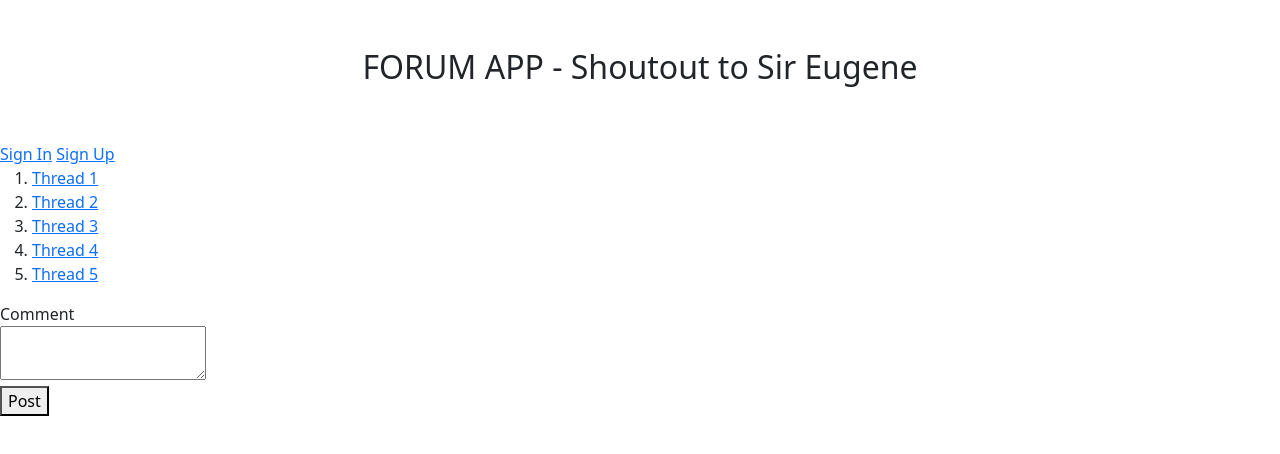
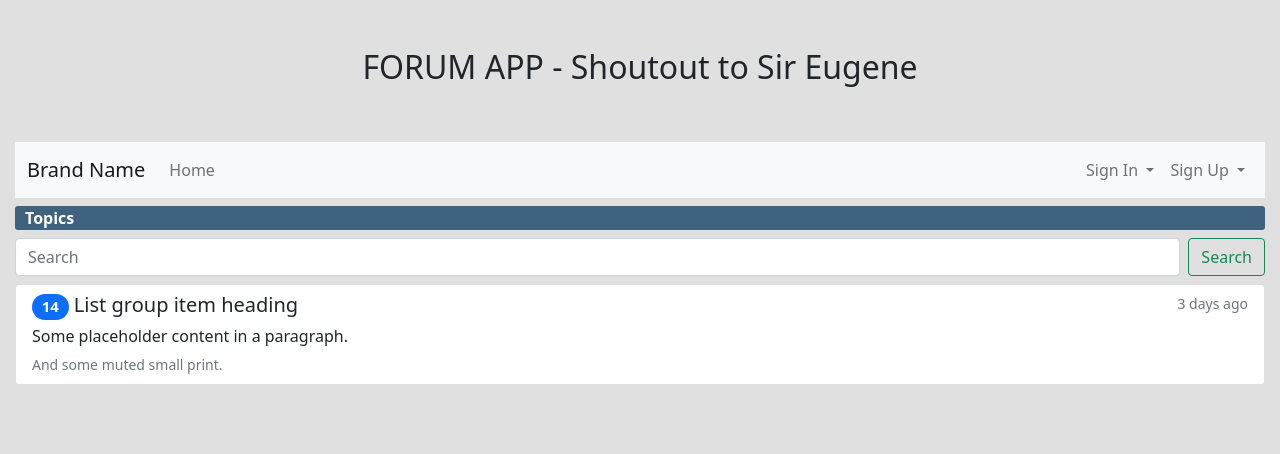
Before and after one commit to JunSayke/Forum-App, a plain HTML site: page index.html in a window 1280 px wide. Drawn offline with nearby package versions, Linux system fonts and the light colour scheme; no server answers.

Commit message:
Updated index.html

```diff
--- a/index.html
+++ b/index.html
@@ -6,63 +6,128 @@
     <meta name="viewport" content="width=device-width, initial-scale=1.0">
     <script src="https://code.jquery.com/jquery-3.7.1.js"
         integrity="sha256-eKhayi8LEQwp4NKxN+CfCh+3qOVUtJn3QNZ0TciWLP4=" crossorigin="anonymous"></script>
+    <script src="https://cdn.jsdelivr.net/npm/bootstrap@5.0.2/dist/js/bootstrap.bundle.min.js"
+        integrity="sha384-MrcW6ZMFYlzcLA8Nl+NtUVF0sA7MsXsP1UyJoMp4YLEuNSfAP+JcXn/tWtIaxVXM"
+        crossorigin="anonymous"></script>
     <link href="https://cdn.jsdelivr.net/npm/bootstrap@5.0.2/dist/css/bootstrap.min.css" rel="stylesheet"
         integrity="sha384-EVSTQN3/azprG1Anm3QDgpJLIm9Nao0Yz1ztcQTwFspd3yD65VohhpuuCOmLASjC" crossorigin="anonymous">
-    <script type="text/javascript" src="scripts.js"></script>
+    <!-- <script type="text/javascript" src="scripts.js"></script> -->
     <!-- <link rel="stylesheet" type="text/css" href="styles.css"> -->
     <title>Home - Forum App</title>
 </head>
 
-<body>
+<body style="background-color: #e0e0e0; padding: 0 15px;">
     <header>
         <h2 id="title" class="text-center p-5">FORUM APP - Shoutout to Sir Eugene</h2>
-        <div>
-            <a href="login.html">Sign In</a>
-            <a href="register.html">Sign Up</a>
-        </div>
+        <!-- <nav class="navbar navbar-expand-sm navbar-light bg-light">
+            <div class="container-fluid">
+                <a class="navbar-brand" href="index.html">FORUM APP</a>
+                <button class="navbar-toggler" type="button" data-bs-toggle="collapse"
+                    data-bs-target="#navbarTogglerDemo02" aria-controls="navbarTogglerDemo02" aria-expanded="false"
+                    aria-label="Toggle navigation">
+                    <span class="navbar-toggler-icon"></span>
+                </button>
+                <div class="collapse navbar-collapse" id="navbarTogglerDemo02">
+                    <ul class="navbar-nav ml-auto mb-2">
+                        <li class="nav-item">
+                            <a class="nav-link active" aria-current="page" href="#">Home</a>
+                        </li>
+
+                        <li class="nav-item">
+                            <a class="nav-link" href="#">Sign In</a>
+                        </li>
+                        <li class="nav-item">
+                            <a class="nav-link" href="#">Sign Up</a>
+                        </li>
+                    </ul>
+                </div>
+            </div>
+        </nav> -->
+
+          <nav class="navbar navbar-expand-lg navbar-light bg-light">
+            <div class="container-fluid">
+              <a class="navbar-brand" href="#">Brand Name</a>
+              <button class="navbar-toggler" type="button" data-bs-toggle="collapse" data-bs-target="#navbarNav" aria-controls="navbarNav" aria-expanded="false" aria-label="Toggle navigation">
+                <span class="navbar-toggler-icon"></span>
+              </button>
+              <div class="collapse navbar-collapse" id="navbarNav">
+              <ul class="navbar-nav">
+                <li class="nav-item">
+                  <a class="nav-link" href="#">Home</a>
+                </li>
+              </ul>
+              <ul class="navbar-nav ms-auto">
+                <li class="nav-item dropdown">
+                  <a class="nav-link dropdown-toggle" href="#" id="signInDropdown" role="button" data-bs-toggle="dropdown" aria-expanded="false">
+                    Sign In
+                  </a>
+                  <ul class="dropdown-menu" aria-labelledby="signInDropdown">
+                    <li>
+                      <form class="px-4 py-3">
+                        <div class="mb-3">
+                          <label for="firstName" class="form-label">First Name</label>
+                          <input type="text" class="form-control" id="firstName" placeholder="First Name">
+                        </div>
+                        <div class="mb-3">
+                          <label for="lastName" class="form-label">Last Name</label>
+                          <input type="text" class="form-control" id="lastName" placeholder="Last Name">
+                        </div>
+                        <button type="submit" class="btn btn-primary">Sign In</button>
+                      </form>
+                    </li>
+                  </ul>
+                </li>
+                <li class="nav-item dropdown">
+                  <a class="nav-link dropdown-toggle" href="#" id="signUpDropdown" role="button" data-bs-toggle="dropdown" aria-expanded="false">
+                    Sign Up
+                  </a>
+                  <ul class="dropdown-menu" aria-labelledby="signUpDropdown">
+                    <li>
+                      <form class="px-4 py-3">
+                        <div class="mb-3">
+                          <label for="firstName" class="form-label">First Name</label>
+                          <input type="text" class="form-control" id="firstName" placeholder="First Name">
+                        </div>
+                        <div class="mb-3">
+                          <label for="lastName" class="form-label">Last Name</label>
+                          <input type="text" class="form-control" id="lastName" placeholder="Last Name">
+                        </div>
+                        <button type="submit" class="btn btn-primary">Sign Up</button>
+                      </form>
+                    </li>
+                  </ul>
+                </li>
+              </div>
+            </div>
+          </nav>
+
+
     </header>
     <main>
         <div>
-            <ol id="threads">
-                <li>
-                    <div>
-                        <a href="thread.html?threadIndex=1">Thread 1</a>
+            <dl id="thread-header" class="mt-2 mb-2" style="background-color: #3F627F; color: white; border-radius: 3px;">
+                <dt style="padding-left: 10px;">Topics</dt>
+            </dl>
+            <form class="d-flex mt-2 mb-2">
+                <input class="form-control me-2" type="search" placeholder="Search" aria-label="Search">
+                <button class="btn btn-outline-success" type="submit">Search</button>
+            </form>
+            <div class="list-group">
+                <a href="#" class="list-group-item list-group-item-action">
+                    <div class="d-flex w-100 justify-content-between">
+                        <h5 class="mb-1"><span class="badge bg-primary rounded-pill">14</span> List group item heading
+                        </h5>
+                        <small class="text-muted">3 days ago</small>
                     </div>
-                </li>
-                <li>
-                    <div>
-                        <a href="thread.html?threadIndex=2">Thread 2</a>
-                    </div>
-                </li>
-                <li>
-                    <div>
-                        <a href="thread.html?threadIndex=3">Thread 3</a>
-                    </div>
-                </li>
-                <li>
-                    <div>
-                        <a href="thread.html?threadIndex=4">Thread 4</a>
-                    </div>
-                </li>
-                <li>
-                    <div>
-                        <a href="thread.html?threadIndex=5">Thread 5</a>
-                    </div>
-                </li>
-            </ol>
-        </div>
-        <div>
-            <label for="comment">Comment</label><br>
-            <textarea id="comment"></textarea><br>
-            <button>Post</button>
+                    <p class="mb-1">Some placeholder content in a paragraph.</p>
+                    <small class="text-muted">And some muted small print.</small>
+                </a>
+            </div>
         </div>
     </main>
     <footer>
 
     </footer>
-    <script src="https://cdn.jsdelivr.net/npm/bootstrap@5.0.2/dist/js/bootstrap.bundle.min.js"
-        integrity="sha384-MrcW6ZMFYlzcLA8Nl+NtUVF0sA7MsXsP1UyJoMp4YLEuNSfAP+JcXn/tWtIaxVXM"
-        crossorigin="anonymous"></script>
 </body>
 
 </html>
```
